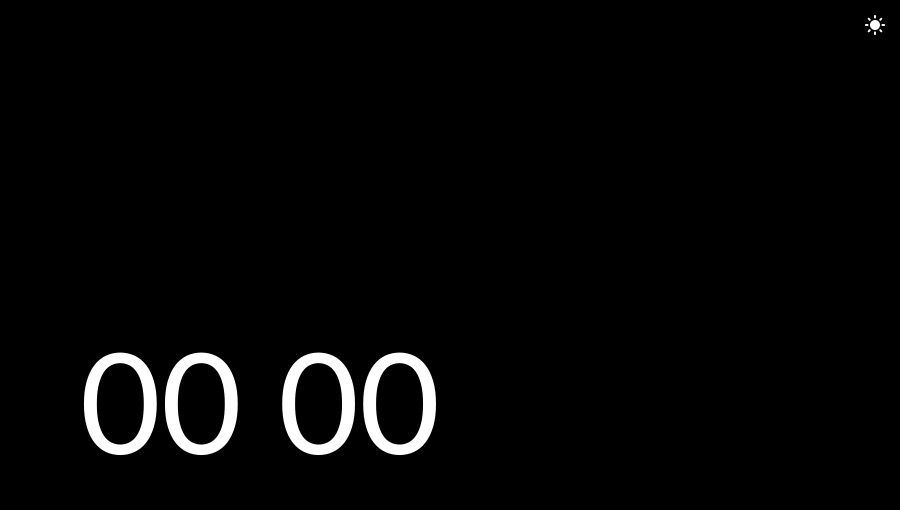
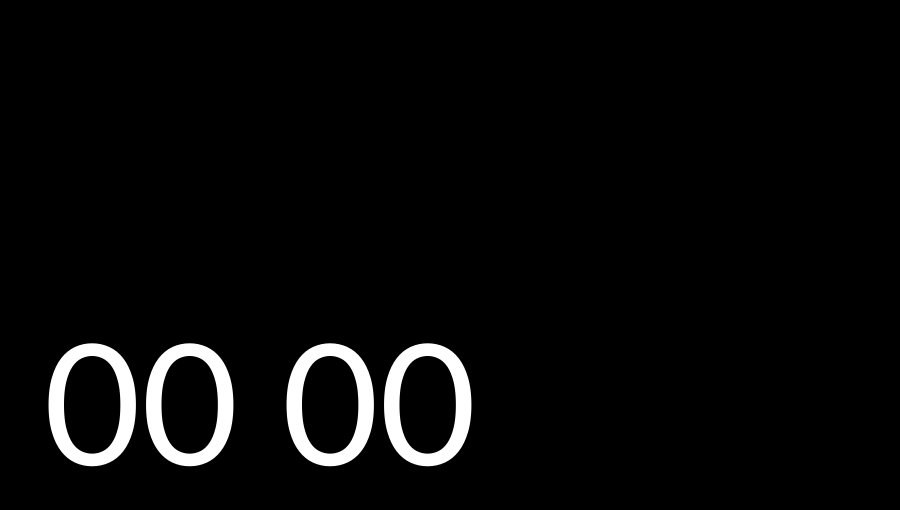
Before and after one commit to YuriShvetsov/stopwatch-js, a website built with webpack: page src/index.html in a window 1280 px wide. Shown: the whole page, without its empty margins (380-1280 px from the left). Built offline with nearby package versions, Linux system fonts and the light colour scheme.

Commit message:
Updates
Removed theme button and changed font size of timer value

```diff
--- a/src/assets/scss/modules/stopwatch.scss
+++ b/src/assets/scss/modules/stopwatch.scss
@@ -15,7 +15,7 @@ html {
 .stopwatch__value {
     padding: 5px 25px;
     font-family: 'Trebuchet MS', 'Lucida Sans Unicode', 'Lucida Grande', 'Lucida Sans', Arial, sans-serif;
-    font-size: 10rem;
+    font-size: 12rem;
     text-align: center;
     color: #fff;
     border-radius: 8px;
--- a/src/index.html
+++ b/src/index.html
@@ -11,7 +11,7 @@
 
     <div class="stopwatch js-container">
         <div class="stopwatch__value js-time" data-clickaction="toggleStopwatch">00 00</div>
-        <button class="stopwatch__theme-button js-theme-button" data-clickaction="toggleTheme">theme</button>
+        <!-- <button class="stopwatch__theme-button js-theme-button" data-clickaction="toggleTheme">theme</button> -->
     </div>
 
 </body>
--- a/src/js/stopwatch.js
+++ b/src/js/stopwatch.js
@@ -1,4 +1,4 @@
-// Stopwatch by Yuri Shvetsov (updated 26.12.20)
+// Stopwatch by Yuri Shvetsov (updated 01.04.21)
 
 const app = {
 
@@ -194,7 +194,7 @@ const app = {
             this.model = model;
             this.view = view;
 
-            this.setCurrentTheme();
+            // this.setCurrentTheme();
             this.initHandlers();
         },
 
```
